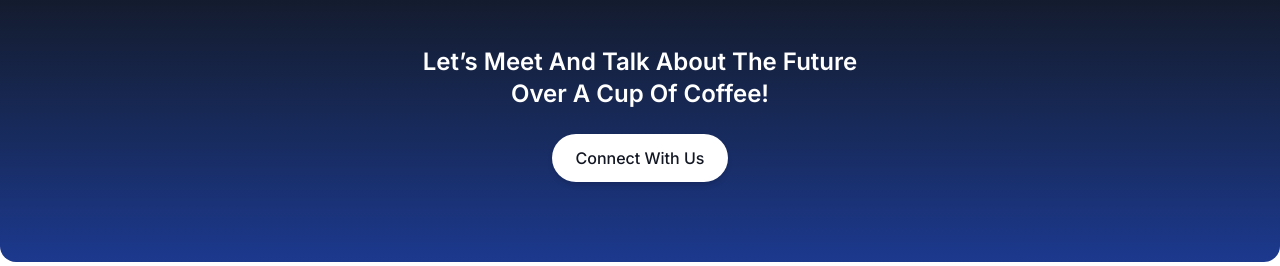
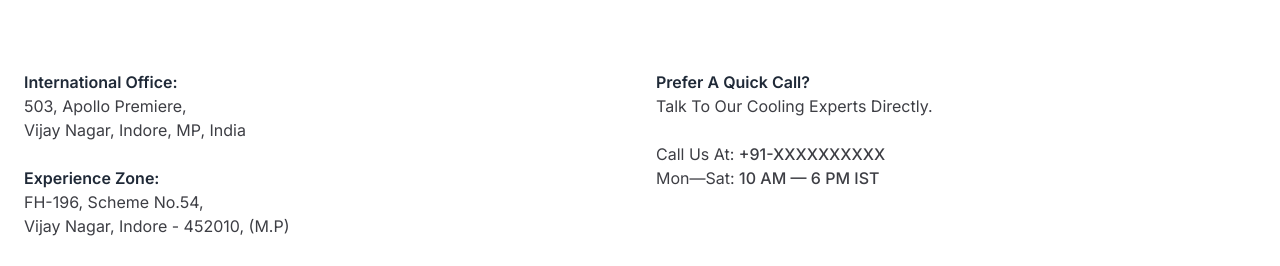
Before and after one commit to sandeep-raghunath/vaayu_india_web, a Next.js app: page /contactus in a window 1280 px wide. Shown: the part 686-952 px from the top of the page. Built offline with nearby package versions, Linux system fonts and the light colour scheme.

Commit message:
Create ContactAddresses.tsx

```diff
--- /dev/null
+++ b/src/components/contactus/ContactAddresses.tsx
@@ -0,0 +1,46 @@
+import React from "react";
+
+export default function ContactAddresses() {
+  return (
+    <section className="mx-auto max-w-7xl px-6 py-16">
+      <div className="mt-10 grid grid-cols-1 gap-8 md:grid-cols-2">
+        {/* Left Column */}
+        <div className="space-y-6">
+          <div>
+            <h3 className="font-semibold text-gray-800">International Office:</h3>
+            <p className="text-gray-600">
+              503, Apollo Premiere, <br />
+              Vijay Nagar, Indore, MP, India
+            </p>
+          </div>
+
+          <div>
+            <h3 className="font-semibold text-gray-800">Experience Zone:</h3>
+            <p className="text-gray-600">
+              FH-196, Scheme No.54, <br />
+              Vijay Nagar, Indore - 452010, (M.P)
+            </p>
+          </div>
+        </div>
+
+        {/* Right Column */}
+        <div className="space-y-6">
+          <div>
+            <h3 className="font-semibold text-gray-800">Prefer A Quick Call?</h3>
+            <p className="text-gray-600">Talk To Our Cooling Experts Directly.</p>
+          </div>
+
+          <div>
+            <h3 className="sr-only">Contact</h3>
+            <p className="text-gray-600">
+              Call Us At: <span className="font-medium">+91-XXXXXXXXXX</span>
+            </p>
+            <p className="text-gray-600">
+              Mon—Sat: <span className="font-medium">10 AM — 6 PM IST</span>
+            </p>
+          </div>
+        </div>
+      </div>
+    </section>
+  );
+}
```
